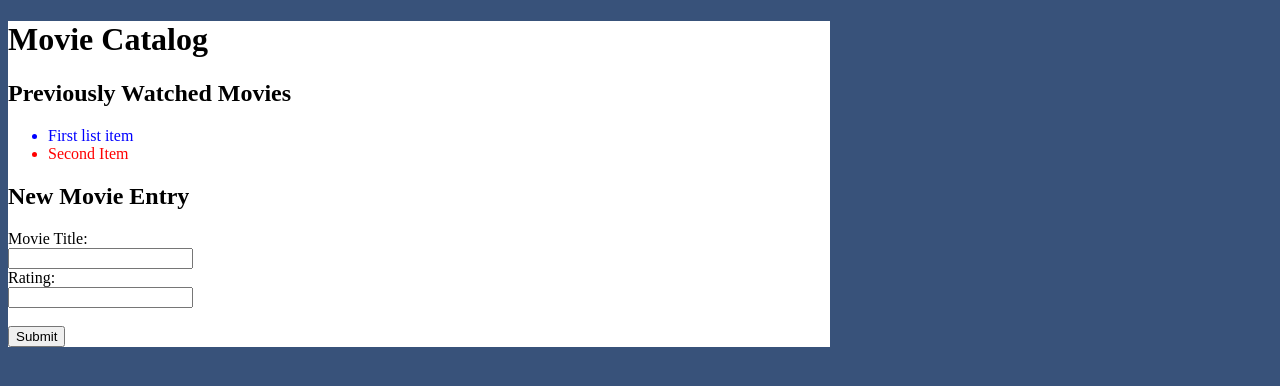
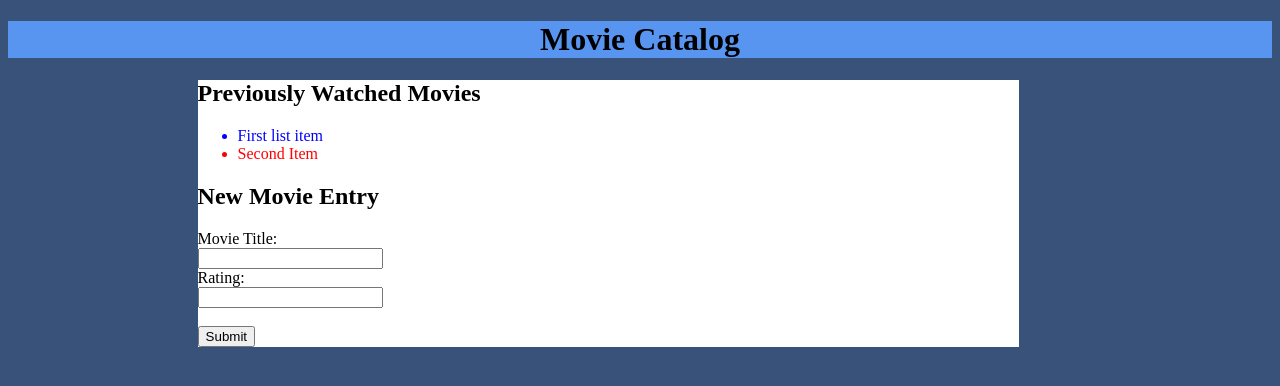
Before and after one commit to davix14/web-catalog, a website: page public/catalog.html in a window 1280 px wide. Drawn offline with Linux system fonts and the light colour scheme.

Commit message:
Added new styles and changes html layout

```diff
--- a/public/catalog.html
+++ b/public/catalog.html
@@ -3,12 +3,15 @@
 
 	-->
 <HTML>
+
 <head>
 	<link href="catalog_Style.css" type="text/css" rel="stylesheet">
 	<title>Movie Catalog</title>
 </head>
+<div id="title_Bar">
+	<h1 id="header">Movie Catalog</h1>
+</div>
 <div id="content">
-	<h1 id="header">Movie Catalog</h1>
 	<div id="existing_Entries">
 		<h2 id="Exisiting_List_Title">Previously Watched Movies</h2>
 		<ul id="exisitng_list">
@@ -22,10 +25,11 @@
 			<label for="movie_Title">Movie Title:</label><br>
 			<input type="text" name="movie_Title"><br>
 			<label for="Rating">Rating:</label><br>
-			<input type="text" name="Rating" ><br><br>
+			<input type="text" name="Rating"><br><br>
 			<input type="submit" name="submit">
 		</form>
 	</div>
 </div>
 <script src="app_Main.js"></script>
+
 </HTML>
--- a/public/catalog_Style.css
+++ b/public/catalog_Style.css
@@ -9,7 +9,14 @@ html{
 	background-color: #38527a;
 }
 
+#title_Bar{
+	width: 100%;
+	background-color: #5895f0;
+	text-align: center;
+}
+
 #content{
+	margin: 0% 15% 0% 15%;
 	background-color: white;
 	width: 65%;
 	align-self: center;
```
Lines whose indentation alone changed are shown as unchanged.
